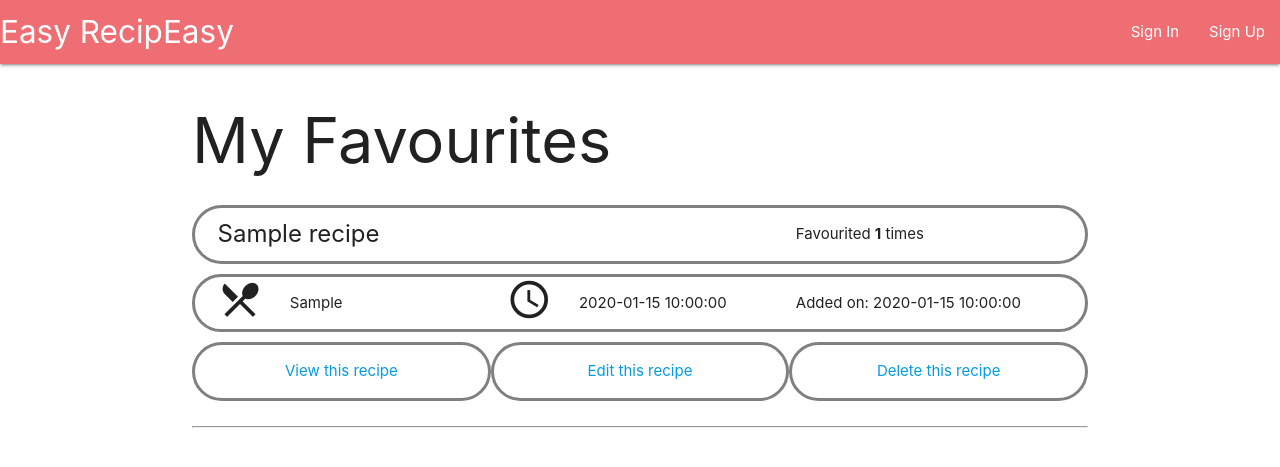
After one commit to johnraysimpson/stream-4-project, a Flask app: template templates/myfavourites.html in a window 1280 px wide. The commit adds this page. Shown: the top 467 px of the page. Run offline with Flask 2, Linux system fonts and the light colour scheme; the template is opened without the code that fills it: most values are stand-ins (such as "Sample title", 1, 10 or a date in 2020); some libraries are stand-ins or nearby versions.

Commit message:
added functionality to my favourites page and user can also sign out

```diff
--- a/app.py
+++ b/app.py
@@ -35,7 +35,7 @@ def add_user():
         else:
             flash("Your account has been created, log in to continue")
             mongo.db.users.insert_one(request.form.to_dict())
-            return redirect('sign_in')
+            return redirect(url_for('sign_in'))
     return render_template('signup.html', error=error)
 
 @app.route('/sign_in')
@@ -58,6 +58,10 @@ def user_home(user_id):
     user = mongo.db.users.find_one({'_id': ObjectId(user_id)})
     recipes = mongo.db.recipes.find()
     return render_template('home.html', user=user, recipes=recipes)
+
+@app.route('/sign_out')
+def sign_out():
+    return redirect(url_for('home'))
 
 @app.route('/add_recipe/<user_id>')
 def add_recipe(user_id):
@@ -295,6 +299,12 @@ def unfavourited(recipe_id, user_id):
     mongo.db.recipes.update({"_id": ObjectId(recipe_id)}, {"$unset": {"favourited_users."+user['username']: user['username']} })
     return redirect(url_for('view_recipe_as_user', recipe_id=recipe['_id'], user_id=user['_id']))
 
+@app.route('/my_favourites/<user_id>')
+def get_favourite_recipes(user_id):
+    user = mongo.db.users.find_one({'_id': ObjectId(user_id)})
+    favourite_recipes = mongo.db.recipes.find({'favourited_users.'+user['username']: user['username']})
+    return render_template('myfavourites.html', favourite_recipes=favourite_recipes, user=user)
+
 
 if __name__ == '__main__':
     app.run(host=os.environ.get('IP'),
--- a/templates/base.html
+++ b/templates/base.html
@@ -94,9 +94,9 @@
             <li class="divider"></li>
             <li><a href="{{ url_for('get_user_recipes', user_id=user._id) }}">My Recipes</a></li>
             <li class="divider"></li>
-            <li><a href="#!">My Favourites</a></li>
+            <li><a href="{{ url_for('get_favourite_recipes', user_id=user._id) }}">My Favourites</a></li>
             <li class="divider"></li>
-            <li><a href="#!">Account Details</a></li>
+            <li><a href="{{ url_for('sign_out') }}">Sign Out</a></li>
         </ul>
         <nav>
             <div class="nav-wrapper">
@@ -115,8 +115,8 @@
             </li>
             <li><a href="{{ url_for('add_recipe', user_id=user._id) }}">Add Recipe</a></li>
             <li><a href="{{ url_for('get_user_recipes', user_id=user._id) }}">My Recipes</a></li>
-            <li><a href="#!">My Favourites</a></li>
-            <li><a href="#!">Account Details</a></li>
+            <li><a href="{{ url_for('get_favourite_recipes', user_id=user._id) }}">My Favourites</a></li>
+            <li><a href="{{ url_for('sign_out') }}">Sign Out</a></li>
         </ul>
     </header>
     {% else %}
--- /dev/null
+++ b/templates/myfavourites.html
@@ -0,0 +1,33 @@
+{% extends 'base.html' %} {% block content %}
+<h1>My Favourites</h1>
+{% for recipe in favourite_recipes %}
+<div class="recipe_box row col s12">
+    <div class="row col s12">
+        <p class="recipe_name col s8">{{recipe.meal_name}}</p>
+        <p class="col s4">Favourited <b>{{ recipe.favourite_count }}</b> times</p>
+    </div>
+    <div class="row col s12">
+        <i class="material-icons icon-size col s1">local_dining</i>
+        <p class="col s3"> {{ recipe.meal_type }}</p>
+        <i class="material-icons icon-size col s1">access_time</i>
+        <p class="col s3"> {{ recipe.total_time }}</p>
+        <p class="col s4">Added on: {{ recipe.date_added }}</p>
+    </div>
+    <div class="col s4">
+        <a href="{{ url_for('view_recipe_as_user', recipe_id=recipe._id, user_id=user._id) }}">
+            <p>View this recipe</p>
+        </a>
+    </div>
+    <div class="col s4">
+        <a href="{{ url_for('edit_recipe', recipe_id=recipe._id, user_id=user._id) }}">
+            <p>Edit this recipe</p>
+        </a>
+    </div>
+    <div class="col s4">
+        <a href="{{ url_for('delete_confirm', recipe_id=recipe._id, user_id=user._id) }}">
+            <p>Delete this recipe</p>
+        </a>
+    </div>
+</div>
+<hr>
+{% endfor %} {% endblock %}
```
